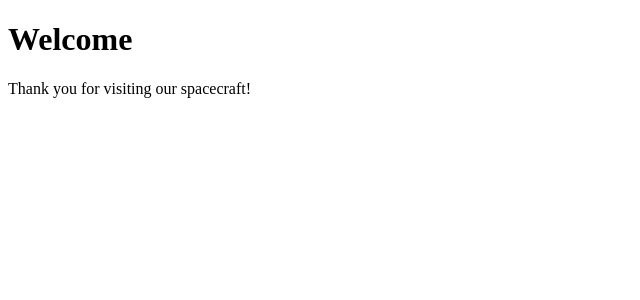
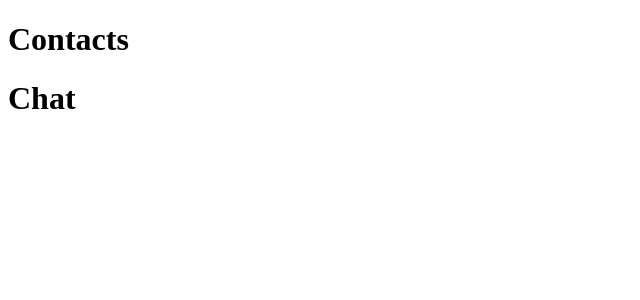
Before and after one commit to tiesmaster/learn-react, a React (Create React App) app in the folder 3-react-getting-started/: page / in a window 1280 px wide. Shown: the top 300 px of the page, without its empty margins (0-640 px from the left). Built offline with nearby package versions, Linux system fonts and the light colour scheme.

Commit message:
3: Add second example from inheritance.

```diff
--- a/3-react-getting-started/src/index.tsx
+++ b/3-react-getting-started/src/index.tsx
@@ -1,25 +1,42 @@
 import * as React from 'react';
 import * as ReactDOM from 'react-dom';
 
-function FancyBorder(props: { children: JSX.Element[], color: string }) {
+function SplitPane(props: { left: React.ReactNode; right: React.ReactNode; }) {
   return (
-    <div className={'FancyBorder FancyBorder-' + props.color}>
-      {props.children}
+    <div className="SplitPane">
+      <div className="SplitPane-left">
+        {props.left}
+      </div>
+      <div className="SplitPane-right">
+        {props.right}
+      </div>
     </div>
   );
 }
 
-function WelcomeDialog() {
+function Contacts() {
   return (
-    <FancyBorder color="blue">
-      <h1 className="Dialog-title">
-        Welcome
-      </h1>
-      <p className="Dialog-message">
-        Thank you for visiting our spacecraft!
-      </p>
-    </FancyBorder>
+    <h1>Contacts</h1>
   );
 }
 
-ReactDOM.render(<WelcomeDialog />, document.getElementById('root'));
+function Chat() {
+  return (
+    <h1>Chat</h1>
+  );
+}
+
+function App() {
+  return (
+    <SplitPane
+      left={
+        <Contacts />
+      }
+      right={
+        <Chat />
+      }
+    />
+  );
+}
+
+ReactDOM.render(<App />, document.getElementById('root'));
```
